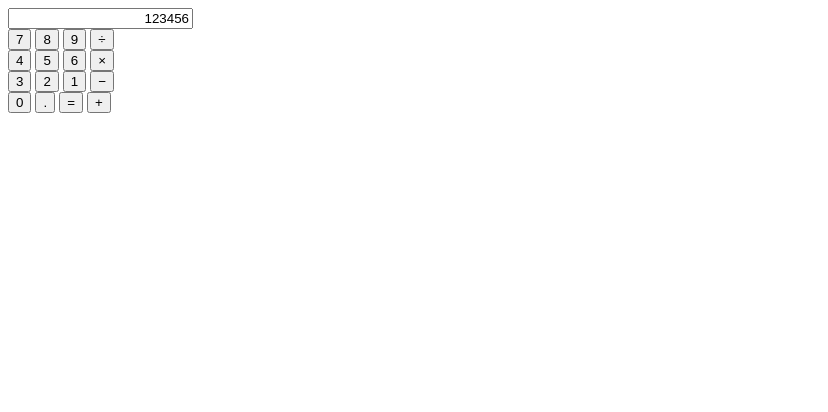
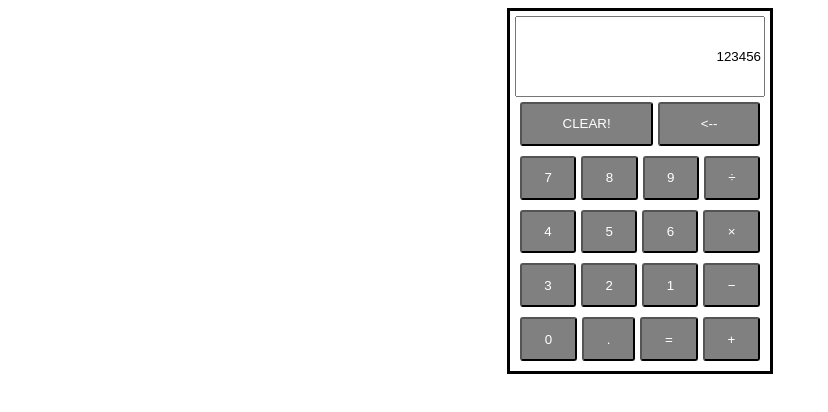
Before and after one commit to SKYWVRD/javascript-calculator, a plain HTML site: page index.html in a window 1280 px wide. Shown: the whole page, without its empty margins (0-828 px from the left). Drawn offline with Linux system fonts and the light colour scheme.

Commit message:
Add flex layout and add clear and backspace buttons

```diff
--- a/index.html
+++ b/index.html
@@ -9,33 +9,37 @@
         <div class="main-container">
             <div class="calculator-body">
                 <input class = 'display-screen' type="text" value="123456" readonly="readonly">
-                <div class = 'button-section'>
-                    <div class ='button-row-1'>
+                <!-- <div class = 'button-section'> -->
+                    <div class ='button-row'>
+                        <button id="clear">CLEAR!</button>
+                        <button id="backspace"><--</button>
+                    </div>
+                    <div class ='button-row'>
                         <button id="seven">7</button>
                         <button id="eight">8</button>
                         <button id="nine">9</button>
                         <button id="divide">&divide</button>
                     </div>
-                    <div class ='button-row-2'>
+                    <div class ='button-row'>
                         <button id="four">4</button>
                         <button id="five">5</button>
                         <button id="six">6</button>
                         <button id="multiply">&times</button>
                     </div>
-                    <div class ='button-row-3'>
+                    <div class ='button-row'>
                         <button id="three">3</button>
                         <button id="two">2</button>
                         <button id="one">1</button>
                         <button id="minus">&#8722</button>
                     </div>
-                    <div class ='button-row-4'>
+                    <div class ='button-row'>
                         <button id="zero">0</button>
                         <button id="decimal">.</button>
                         <button id="equals">&#x3D</button>
                         <button id="add">&#43</button>
 
                     </div>
-                </div>
+                <!-- </div> -->
             </div>
         </div>
     </body>
--- a/style.css
+++ b/style.css
@@ -1,3 +1,42 @@
+.main-container {
+    display: flex;
+    align-items: center;
+    justify-content: center;
+}
+
+.calculator-body {
+    display: flex;
+    height: 350px;
+    width: 250px;
+    flex-direction: column;
+    border-style: solid;
+    align-items: center;
+    padding: 5px;
+}
+
 .display-screen {
     direction: rtl;
+    align-self: stretch;
+    height: 75px;
 }
+
+
+
+.button-row{
+    display: flex;
+    flex: auto;
+    align-items: center;
+    justify-content: center;
+    align-self: stretch;
+    padding: 5px;
+    gap: 5px;
+}
+
+.button-row > button {
+    background-color: grey;
+    color: white;
+    flex-grow: 1;
+    justify-items: stretch;
+    align-self: stretch;
+    border-radius: 3px;
+}
```
